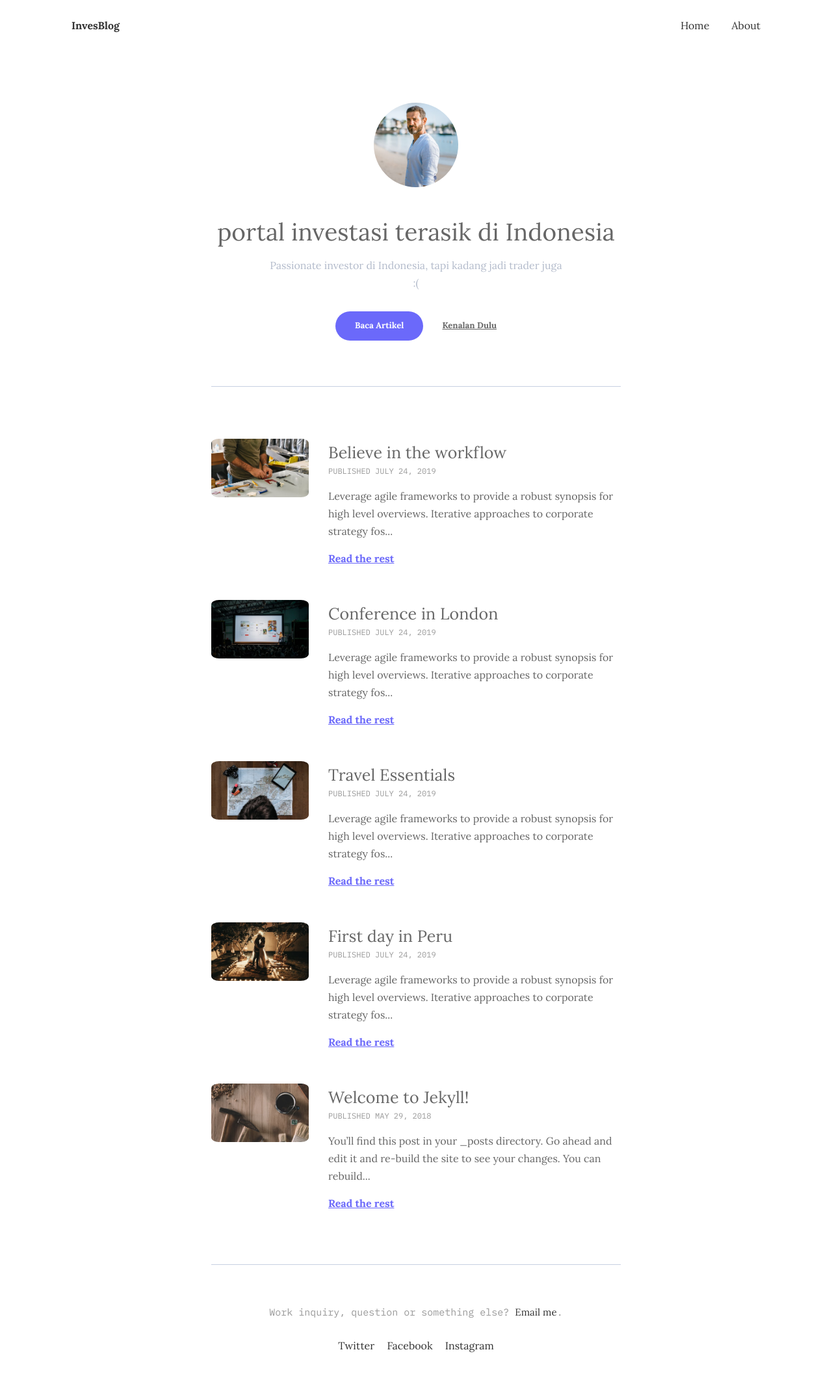
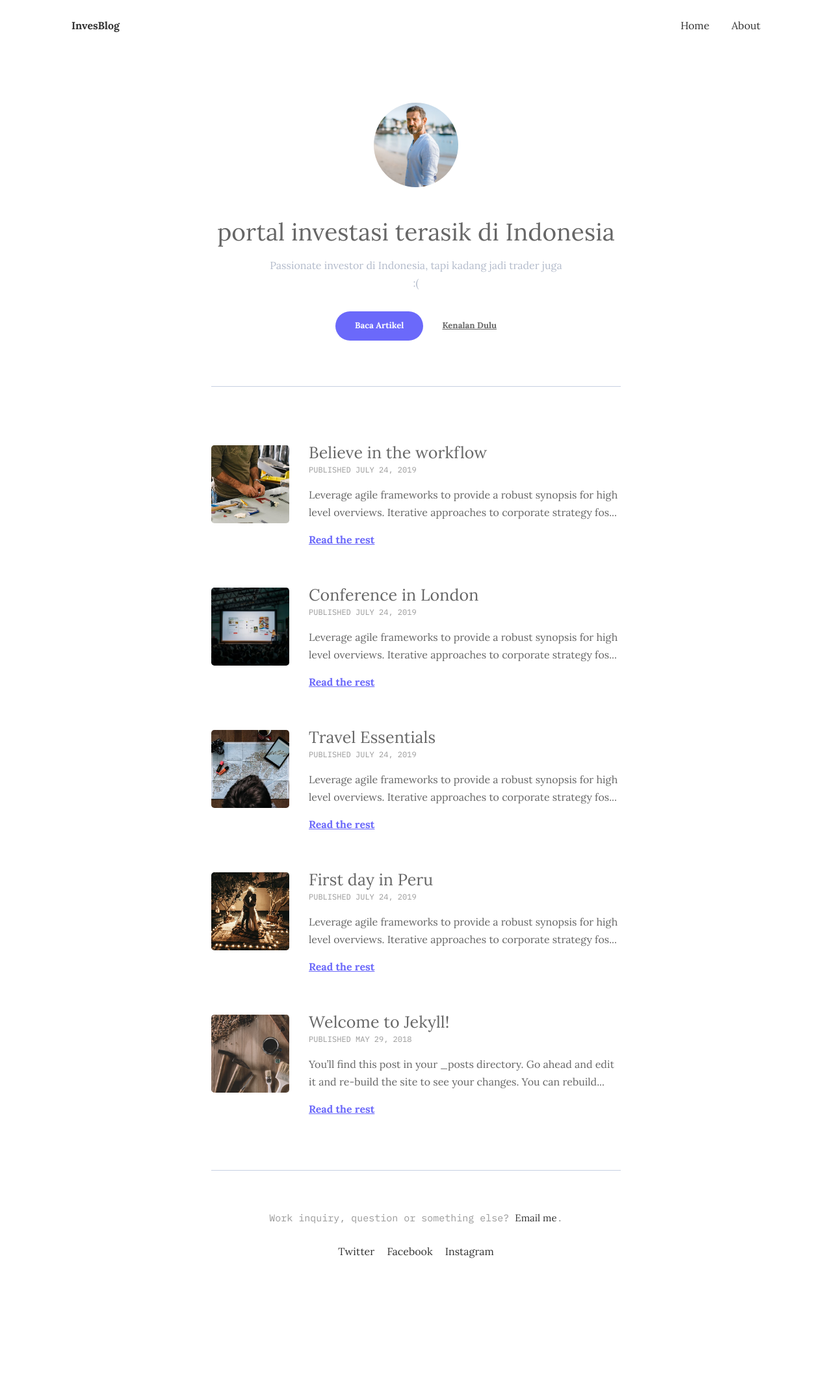
Before and after one commit to ekonomikusid/home, a Jekyll site: the page built from index.html, in a window 1280 px wide. Shown: the whole page at 65% size. Built offline with Jekyll 4.4.1, drawn with Linux system fonts in a browser that asks for light colours; after the commit the page ends 1995 px from its top, so only the background shows below that.

Commit message:
Update _article.scss

```diff
--- a/_sass/4-layouts/_article.scss
+++ b/_sass/4-layouts/_article.scss
@@ -14,16 +14,17 @@
 
 .article__image {
   display: block;
-  width: 150px;
-  height: 90px;
-  border-radius: 8%;
+  width: 120px;
+  height: 120px;
+  border-radius: 4%;
   background-position: center;
   background-size: cover;
   background-repeat: no-repeat;
   background-color: $gray-white;
+  margin-top: 10px;
   @media (max-width: $mobile) {
-  width: 120px;
-  height: 65px;
+  width: 100px;
+  height: 100px;
   }
 }
 
@@ -31,15 +32,16 @@
   margin: 0;
   a {
     font-size: 25px;
-    font-weight: 400;
-    line-height: 38px;
+    font-weight: 500;
+    line-height: 30px;
     color: $gray;
     &:hover {
       color: $primary-color;
     }
   }
   @media (max-width: $mobile) {
-  font-size: 17px;
+  font-size: 15px;
+  line-height: 17px;
   }
 }
 
```
